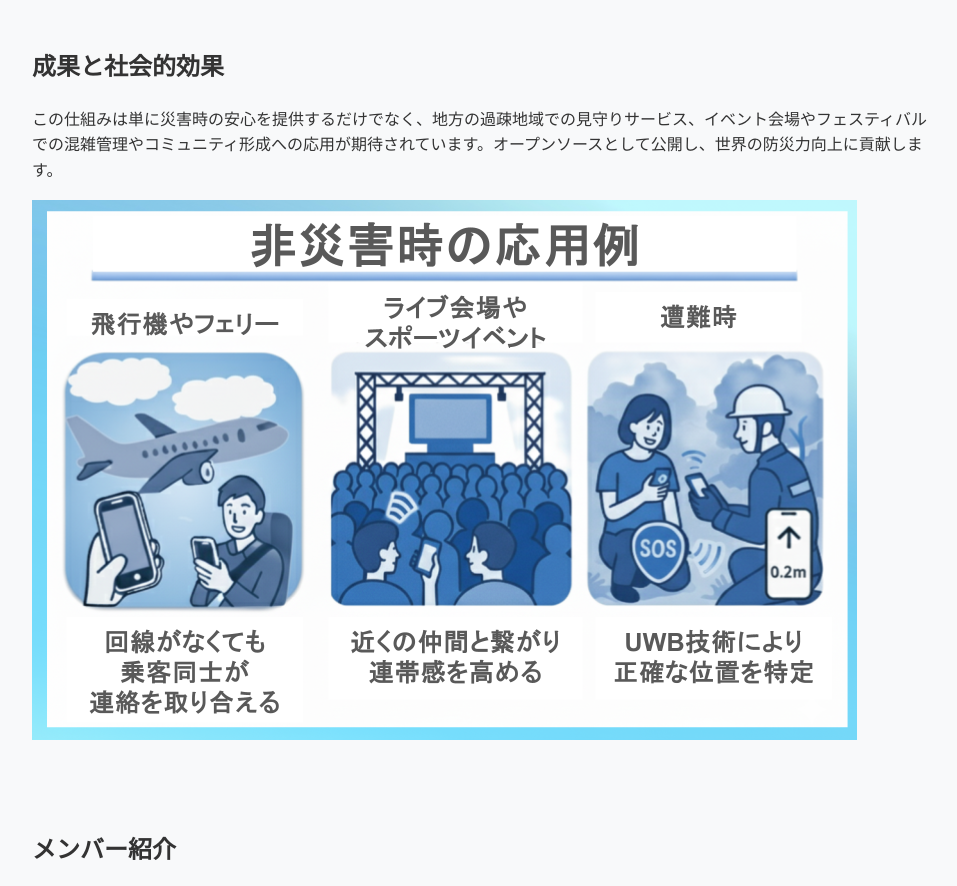
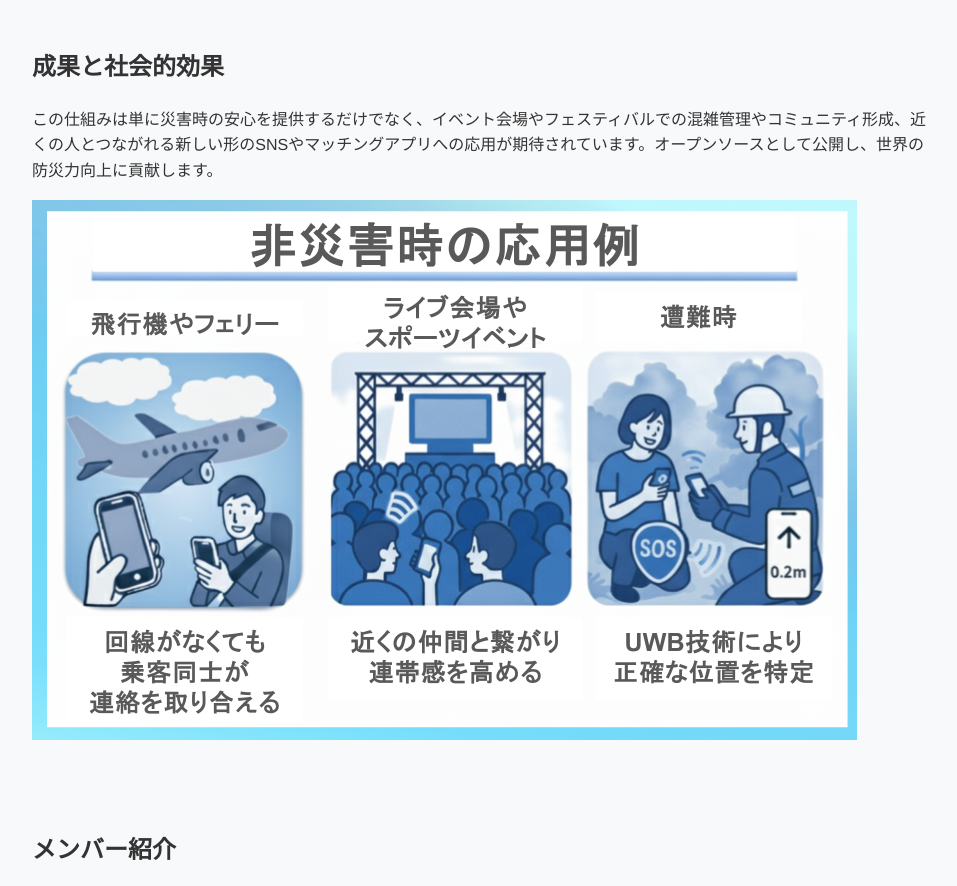
Before and after one commit to bousaitechuk-afk/homepage, a plain HTML site: page index.html in a window 1280 px wide. Shown: the part 1917-2803 px from the top of the page, without its empty margins (158-1115 px from the left). Drawn offline with Linux system fonts and the light colour scheme.

Commit message:
Update index.html

```diff
--- a/index.html
+++ b/index.html
@@ -71,7 +71,7 @@
 
     <section id="impact">
       <h2>成果と社会的効果</h2>
-      <p>この仕組みは単に災害時の安心を提供するだけでなく、地方の過疎地域での見守りサービス、イベント会場やフェスティバルでの混雑管理やコミュニティ形成への応用が期待されています。オープンソースとして公開し、世界の防災力向上に貢献します。</p>
+      <p>この仕組みは単に災害時の安心を提供するだけでなく、イベント会場やフェスティバルでの混雑管理やコミュニティ形成、近くの人とつながれる新しい形のSNSやマッチングアプリへの応用が期待されています。オープンソースとして公開し、世界の防災力向上に貢献します。</p>
       <img src="assets/images/tomopro2.png" alt="" style="max-width:100%; height:auto;">
     </section>
 
```
